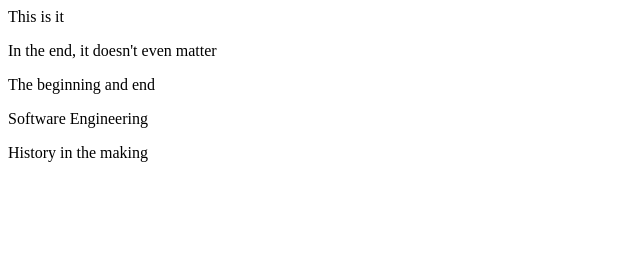
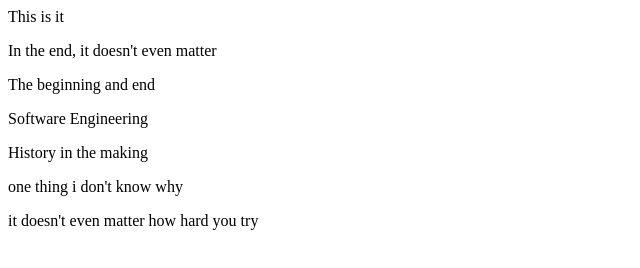
Before and after one commit to Abdeni4/GitPractice, a plain HTML site: page index.html in a window 1280 px wide. Shown: the whole page, without its empty margins (0-640 px from the left). Drawn offline with Linux system fonts and the light colour scheme.

Commit message:
Added two pararaph elements

```diff
--- a/index.html
+++ b/index.html
@@ -13,5 +13,7 @@
     <p>The beginning and end</p>
     <p>Software Engineering</p>
     <p>History in the making</p>
+    <p>one thing i don't know why</p>
+    <p>it doesn't even matter how hard you try</p>
 </body>
 </html>
```
